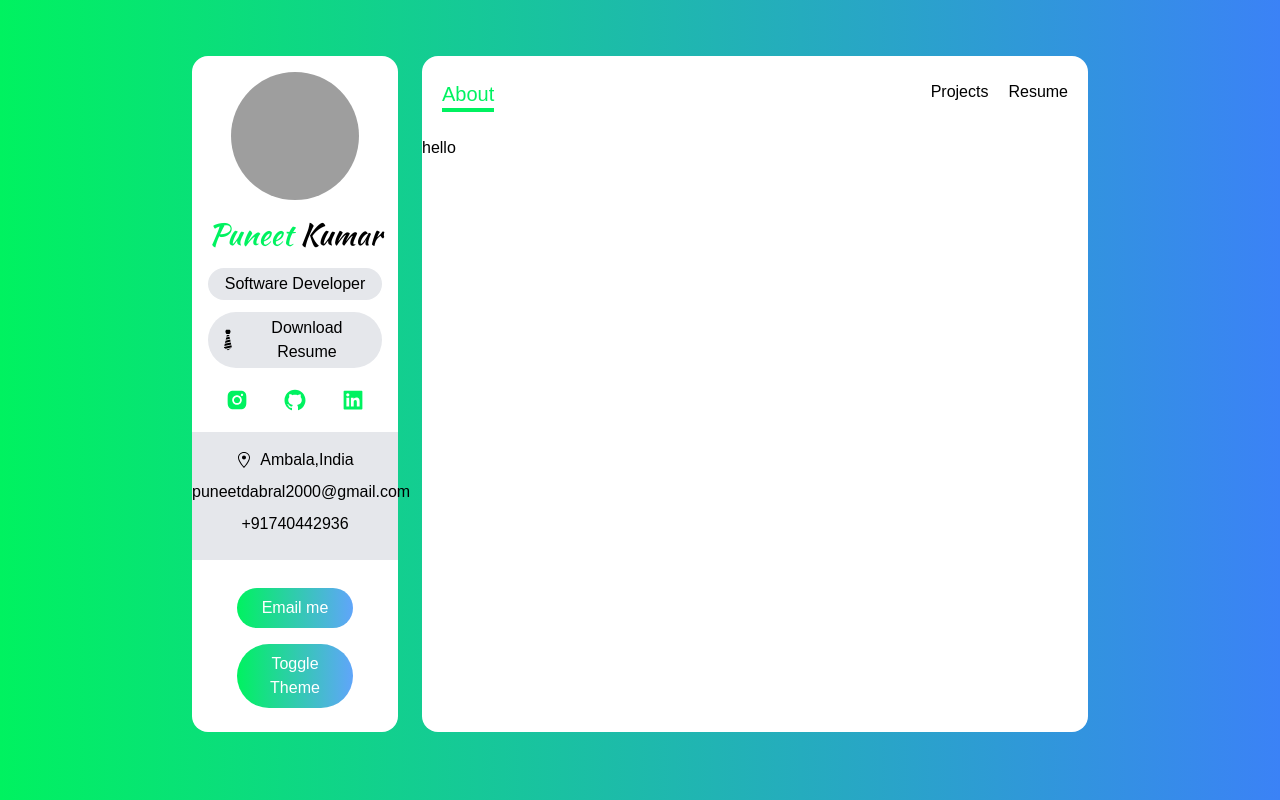
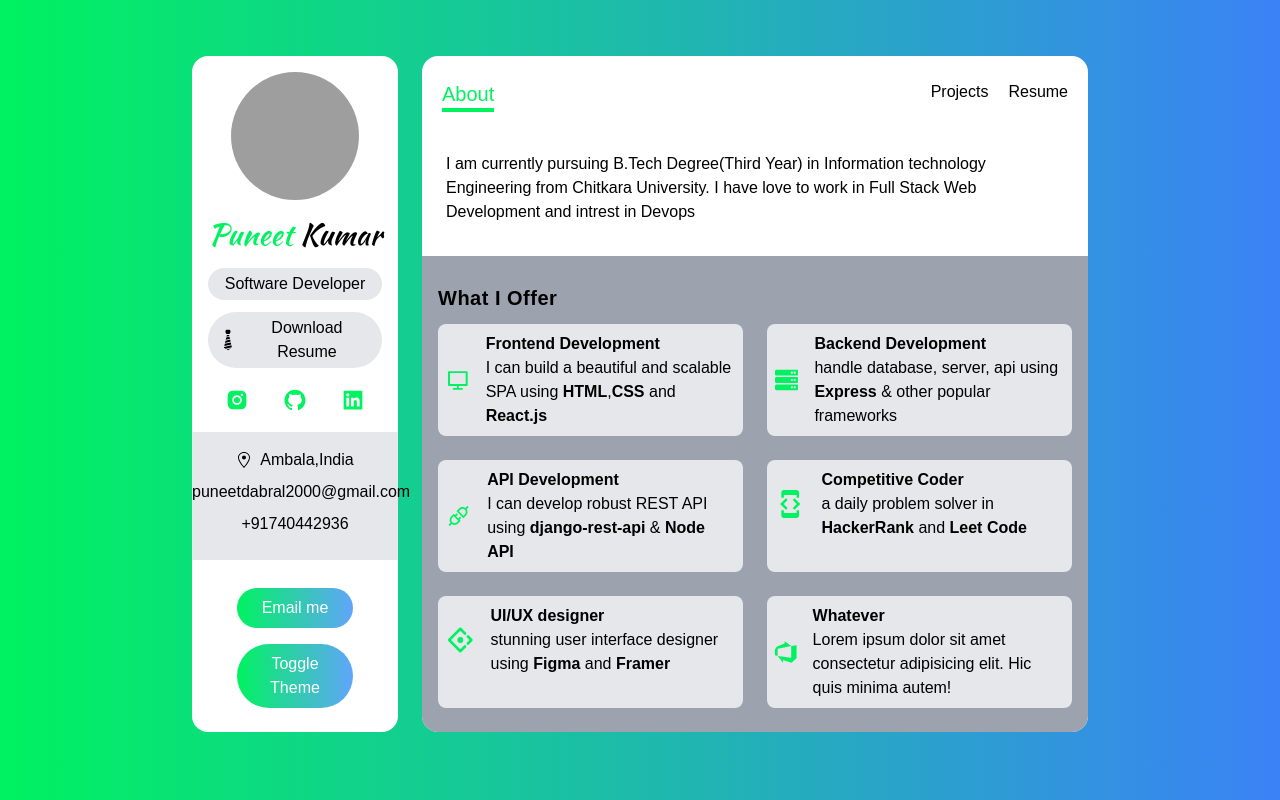
Before and after one commit to PuneetDabral/Portfolio, a Next.js app: page / in a window 1280 px wide. Built offline with nearby package versions, Linux system fonts and the light colour scheme; grey boxes are pictures that could not be loaded.

Commit message:
create about page

```diff
--- /dev/null
+++ b/components/ServiceCard.tsx
@@ -0,0 +1,22 @@
+import React, { FunctionComponent } from 'react';
+import { Service } from '../types';
+
+const ServiceCard:FunctionComponent<{service:Service}>= ({service:{Icon,about,title}}) =>
+     {
+        function createMarkup() {
+            return {
+               __html: about,
+            }
+         }
+
+  return ( <div className="flex items-center p-2 space-x-4">
+      <Icon className="w-12 h-12 text-green" />
+      <div>
+          <h4 className="font-bold">{title}</h4>
+          <p dangerouslySetInnerHTML={createMarkup()} />
+      </div>
+
+  </div>)
+};
+
+export default ServiceCard;
--- /dev/null
+++ b/data.ts
@@ -0,0 +1,48 @@
+import { RiComputerLine } from "react-icons/ri";
+import { FaServer } from "react-icons/fa";
+import { AiOutlineAntDesign, AiOutlineApi } from "react-icons/ai";
+import { MdDeveloperMode } from "react-icons/md";
+import {SiAzuredevops} from "react-icons/si";
+import {Service } from "./types";
+
+
+
+
+
+export const services: Service[] = [
+  {
+    Icon: RiComputerLine,
+    title: "Frontend Development",
+    about:
+      "I can build a beautiful and scalable SPA using <b> HTML</b>,<b>CSS</b>   and <b>React.js</b> ",
+  },
+  {
+    Icon: FaServer,
+    title: "Backend  Development",
+    about:
+      "handle database, server, api using <b>Express </b> & other popular frameworks",
+  },
+  {
+    Icon: AiOutlineApi,
+    title: "API Development",
+    about:
+      "I can develop robust  REST API using <b>django-rest-api</b>  & <b>Node API</b> ",
+  },
+  {
+    Icon: MdDeveloperMode,
+    title: "Competitive Coder",
+    about: "a daily problem solver in <b>HackerRank</b>  and <b>Leet Code</b> ",
+  },
+  {
+    Icon: AiOutlineAntDesign,
+    title: "UI/UX designer",
+    about:
+      "stunning user interface designer using <b>Figma</b>  and  <b>Framer</b> ",
+  },
+  {
+    Icon: SiAzuredevops,
+    title: "Whatever",
+    about:
+      "Lorem ipsum dolor sit amet consectetur adipisicing elit. Hic quis minima autem!",
+  },
+];
--- a/package.json
+++ b/package.json
@@ -10,6 +10,7 @@
   "dependencies": {
     "@types/node": "^17.0.13",
     "@types/react": "^17.0.38",
+    "babel-preset-next": "^1.4.0",
     "next": "12.0.9",
     "react": "17.0.2",
     "react-dom": "17.0.2",
--- a/pages/_app.tsx
+++ b/pages/_app.tsx
@@ -8,7 +8,7 @@
     <div className="col-span-12 p-4 text-center bg-white lg:col-span-3 rounded-2xl">
       <Sidebar />
      </div>
-    <div className="flex flex-col col-span-12 bg-white lg:col-span-9 rounded-2xl">
+    <div className="flex flex-col col-span-12 overflow-hidden bg-white lg:col-span-9 rounded-2xl">
        <Navbar />
         <Component {...pageProps} />
     </div>
--- a/pages/api/hello.ts
+++ /dev/null
@@ -1,5 +0,0 @@
-// Next.js API route support: https://nextjs.org/docs/api-routes/introduction
-
-export default function handler(req, res) {
-  res.status(200).json({ name: 'John Doe' })
-}
--- /dev/null
+++ b/pages/api/services.ts
@@ -0,0 +1,11 @@
+//try to fatch data
+import { NextApiRequest, NextApiResponse } from 'next'
+import { services } from '../../data'  //data base
+export default (req: NextApiRequest, res: NextApiResponse) => {
+   //BY default get request
+
+   //! complex backend logic :(
+   console.log('API', services)
+
+   res.status(200).json({ services })
+}
--- a/pages/index.tsx
+++ b/pages/index.tsx
@@ -1,9 +1,59 @@
 import React from 'react';
+import ServiceCard from '../components/ServiceCard';
+import {services} from '../data'
+const index = () => {
+  //console.log(services)
+  return(
+   <div className="flex flex-col flex-grow px-6 pt-1">
+    <h5 className="my-3 font-medium"> I am currently pursuing B.Tech Degree(Third Year) in Information technology
+  Engineering from Chitkara University. I have love to work in
+   Full Stack Web Development and intrest in Devops
+    </h5>
 
-const index = () => {
-  return <div>
-    <h1>hello</h1>
-  </div>;
+     <div className="flex-grow p-4 mt-5 bg-gray-400"   style={{marginLeft:'-1.5rem',marginRight:'-1.5rem'}}>
+       <h6 className="my-3 text-xl font-bold tracking-wide">What I Offer</h6>
+       <div className="grid gap-6 lg:grid-cols-2">
+         { services.map(service=>(
+           <div className="bg-gray-200 rounded-lg lg:col-span-1">
+              <ServiceCard service={service} />
+           </div>
+
+          ))}
+       </div>
+
+     </div>
+  </div>
+  )
+
 };
 
+
 export default index;
+
+
+//data fatching for our api
+// /!called every time  the page refreshed
+// export const getServerSideProps: GetServerSideProps = async (
+//    context: GetServerSidePropsContext
+// ) => {
+//    const res = await fetch('http://localhost:3000/api/services')
+//    const data = await res.json()
+//    console.log(data)
+//    return { props: { services: data.services } }
+// }
+
+//!called only during the build of the project
+//? make sure the server(localhost:3000)[this will receive the request during build] is running on a terminal during the build
+//? also need to change the localhost during the deployment | see the todo
+// https://aude53.medium.com/set-environment-variables-with-next-js-and-vercel-e544c0460a48
+
+// export const getStaticProps: GetStaticProps = async (
+//    context: GetStaticPropsContext
+// ) => {
+//    // console.log(context);
+
+//    const res = await fetch('http://localhost:3000/api/services')
+//    const { services } = await res.json()
+//    console.log({ services })
+//    return { props: { services: services } }
+// }
--- /dev/null
+++ b/types.ts
@@ -0,0 +1,6 @@
+import { IconType } from "react-icons";
+export interface Service {
+  Icon: IconType;
+  title: string;
+  about: string;
+}
```
Also changed, not shown: 1 other file (tests, documents, lock files or other folders).
